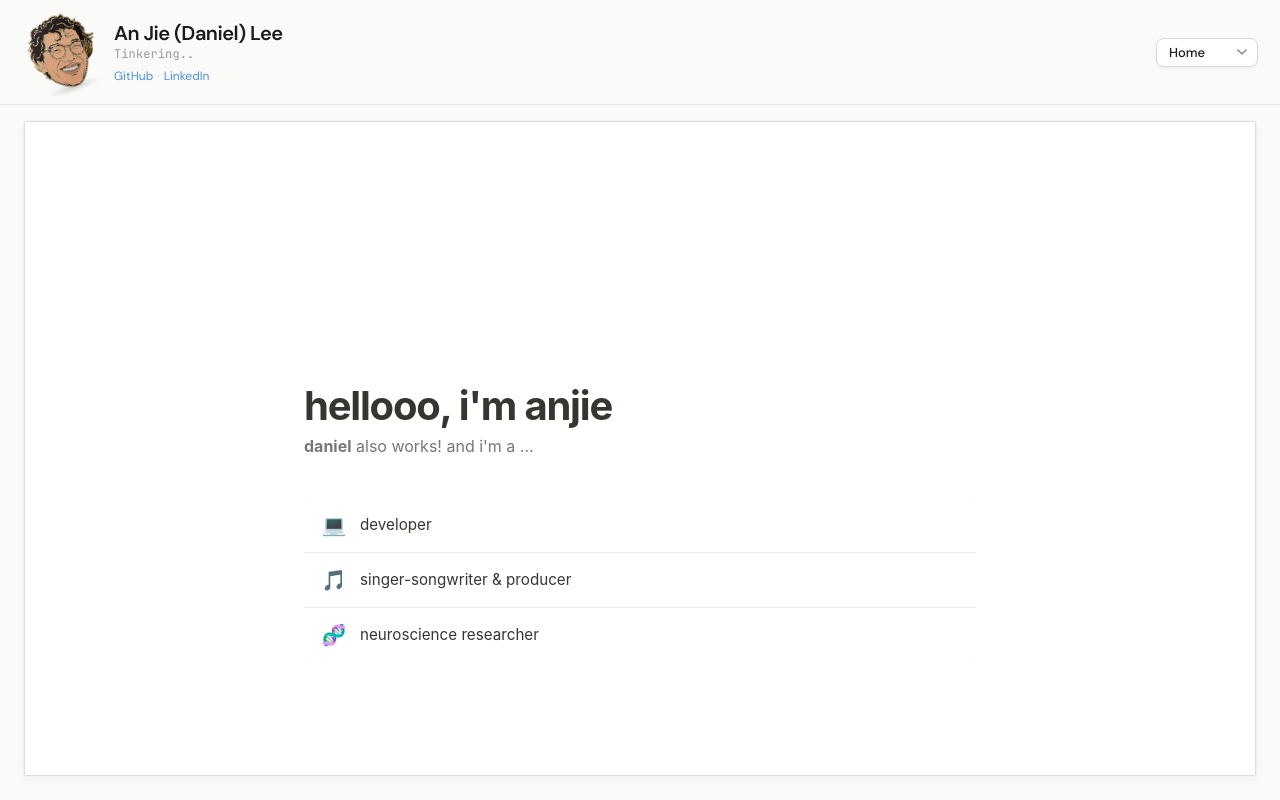
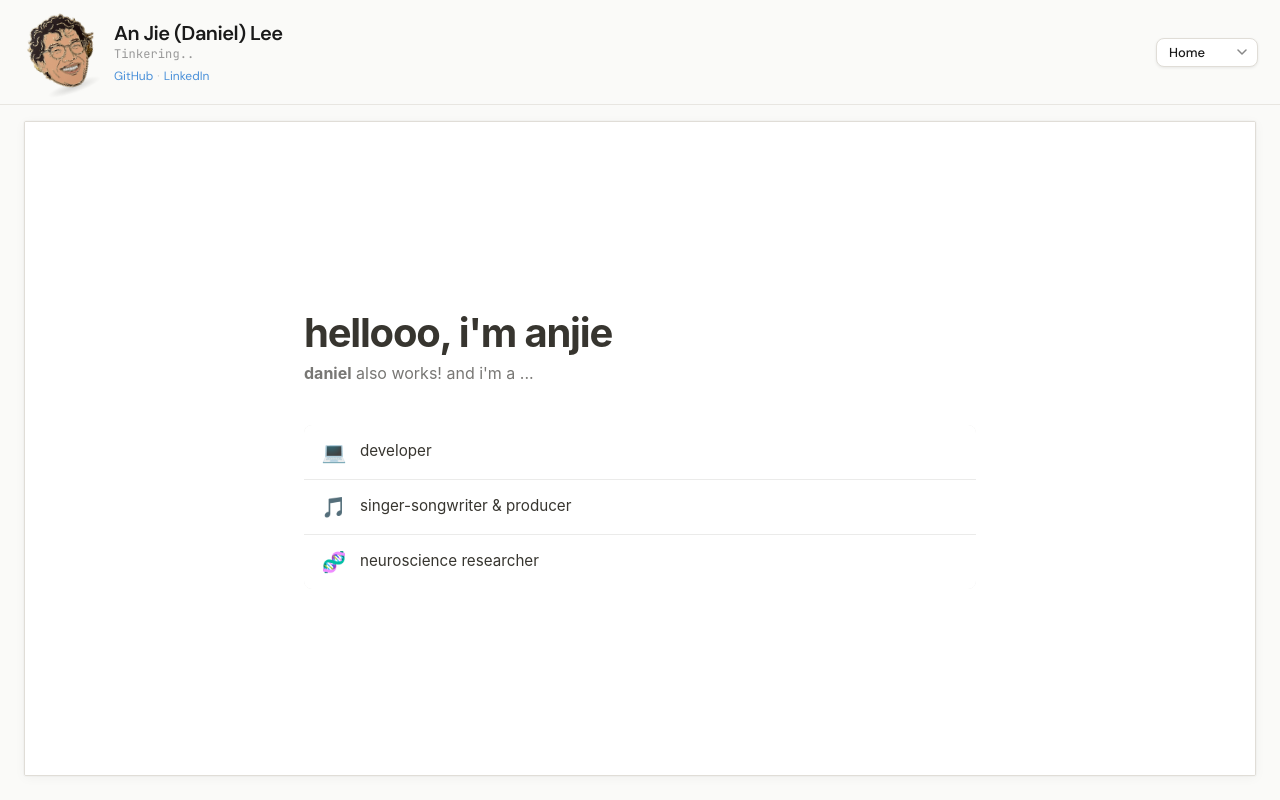
Before and after one commit to danleeaj/danleeaj.github.io, a React (Vite) app: page / in a window 1280 px wide. Built offline with nearby package versions, Linux system fonts and the light colour scheme; a web font is replaced by a local one.

Commit message:
Fixed scrolling issues in homepage

```diff
--- a/src/components/Homepage.jsx
+++ b/src/components/Homepage.jsx
@@ -244,7 +244,7 @@ function HomePage({ onNavigate }) {
     { key: PAGES.BIO, icon: "🧬", label: "neuroscience researcher" },
   ];
   return (
-    <div className="page landing">
+    <div className="landing">
       <div className="landing-content">
         <h1 className="landing-title">hellooo, i'm anjie</h1>
         <p className="landing-subtitle">
@@ -310,13 +310,13 @@ const CSS_TEXT = `
   --font-serif:Lyon-Text,Georgia,ui-serif,serif;
   --page-width:720px;
 }
-.app-root { font-family:var(--font-sans); color:var(--text); background:var(--bg); line-height:1.5; -webkit-font-smoothing:antialiased; min-height:100vh; }
+.app-root { font-family:var(--font-sans); color:var(--text); background:var(--bg); line-height:1.5; -webkit-font-smoothing:antialiased; height:100%; }
 a { color:var(--text); text-decoration:underline; text-decoration-color:var(--border); text-underline-offset:2px; transition:text-decoration-color .15s ease; }
 a:hover { text-decoration-color:var(--text); }
 ::selection { background:rgba(35,131,226,.15); }
 .page { max-width:var(--page-width); margin:0 auto; padding:0 1.5rem; }
-.landing { min-height:100vh; display:flex; align-items:center; }
-.landing-content { padding:4rem 0; width:100%; }
+.landing { height:100%; display:flex; align-items:center; justify-content:center; overflow:hidden; }
+.landing-content { padding:4rem 0; width:100%; max-width:var(--page-width); padding-left:1.5rem; padding-right:1.5rem; }
 .landing-title { font-size:2.5rem; font-weight:700; letter-spacing:-0.03em; line-height:1.2; margin-bottom:.25rem; }
 .landing-subtitle { font-size:1rem; color:var(--text-secondary); margin-bottom:2.5rem; }
 .daniel-hover { display:inline-block; cursor:default; transition:transform .2s ease; }
```
